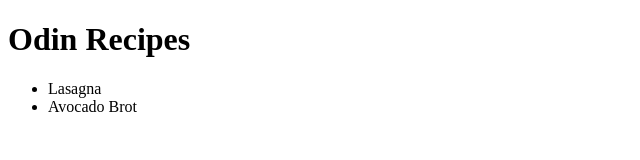
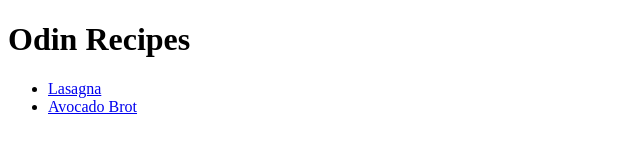
Before and after one commit to LuisFuellers/odin-recipes, a plain HTML site: page index.html in a window 1280 px wide. Shown: the whole page, without its empty margins (0-640 px from the left). Drawn offline with Linux system fonts and the light colour scheme.

Commit message:
Korrigere Fehler Verlinkung

```diff
--- a/index.html
+++ b/index.html
@@ -8,8 +8,8 @@
 <body>
     <h1>Odin Recipes</h1>
     <ul>
-        <li><ahref="recipes/lasagna.html">Lasagna</a></li>
-        <li><ahref="recipes/avocado.html">Avocado Brot</a></li>
+        <li><a href="recipes/lasagna.html">Lasagna</a></li>
+        <li><a href="recipes/avocado.html">Avocado Brot</a></li>
     </ul>
 </body>
 </html>
```
